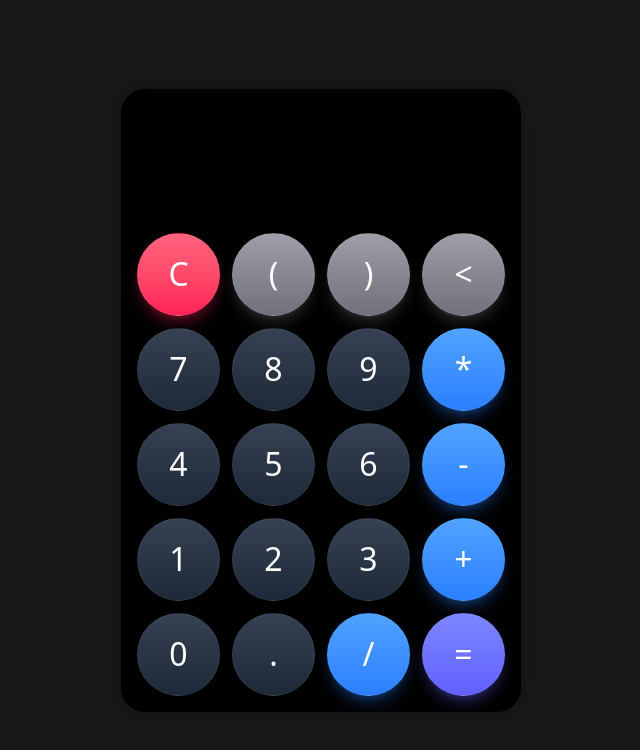
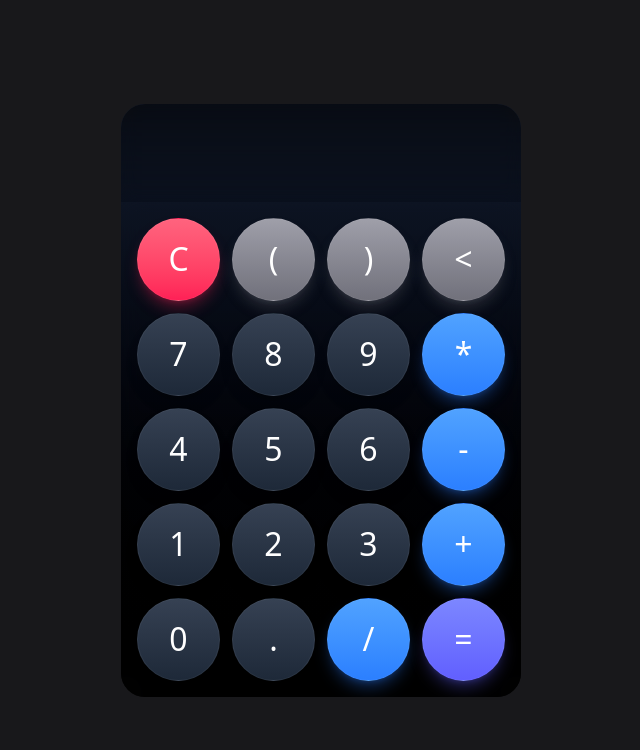
Before and after one commit to Devuno-official/Calculator, a React (Vite) app: page / in a window 1280 px wide. Shown: the top 750 px of the page, without its empty margins (319-959 px from the left). Built offline with nearby package versions, Linux system fonts and the light colour scheme.

Commit message:
update the appJsx

```diff
--- a/src/App.jsx
+++ b/src/App.jsx
@@ -33,32 +33,33 @@ export default function Calculator() {
     if (clickVal === "=") {
       let evalute = eval(inputVal);
       let ansStr = evalute + "";
-      setInputVal(ansStr)
+      setInputVal(ansStr);
     } else if (clickVal === "C") {
       setInputVal("");
     } else if (clickVal === "<") {
       setInputVal(inputVal.substring(0, inputVal.length - 1));
     } else {
-      setInputVal(inputVal + clickVal)
+      setInputVal(inputVal + clickVal);
     }
   };
 
   return (
     <Container>
-      <div className="w-full h-screen sm:h-auto bg-black rounded-none sm:rounded-3xl shadow-[0_0_20px_rgba(0,0,0,0.3)] overflow-hidden flex flex-col">
-        <div className="flex flex-col p-0 sm:p-3 md:p-4 flex-1">
+      <div className="w-full h-full bg-gradient-to-b from-gray-900 to-black sm:rounded-3xl overflow-hidden flex flex-col">
+        <div className="flex-1 sm:flex-none flex flex-col">
+          <div className="flex-1 sm:h-40 flex items-end justify-end px-6 pb-4 bg-gradient-to-b from-black/50 to-transparent backdrop-blur-sm">
             <input
               type="text"
               name="input"
               id="input"
-            className="w-full h-32 sm:h-24 md:h-28 px-6 sm:px-4 md:px-6
-                                bg-black
-                                text-right text-white text-4xl sm:text-4xl md:text-5xl font-light
-                                border-none outline-none mb-0 sm:mb-3 md:mb-4"
+              className="w-full bg-transparent
+                        text-right text-white text-5xl sm:text-6xl font-light
+                        border-none outline-none"
               value={inputVal}
               readOnly
             />
-          <div className="grid grid-cols-4 gap-0 sm:gap-2 md:gap-3 flex-1">
+          </div>
+          <div className="grid grid-cols-4 gap-3 p-4 bg-gradient-to-b from-gray-900/50 to-black/50 backdrop-blur-md">
             <Btn symbol={arr} showValHandle={showValHandle} />
           </div>
         </div>
```
Lines whose indentation alone changed are shown as unchanged.
